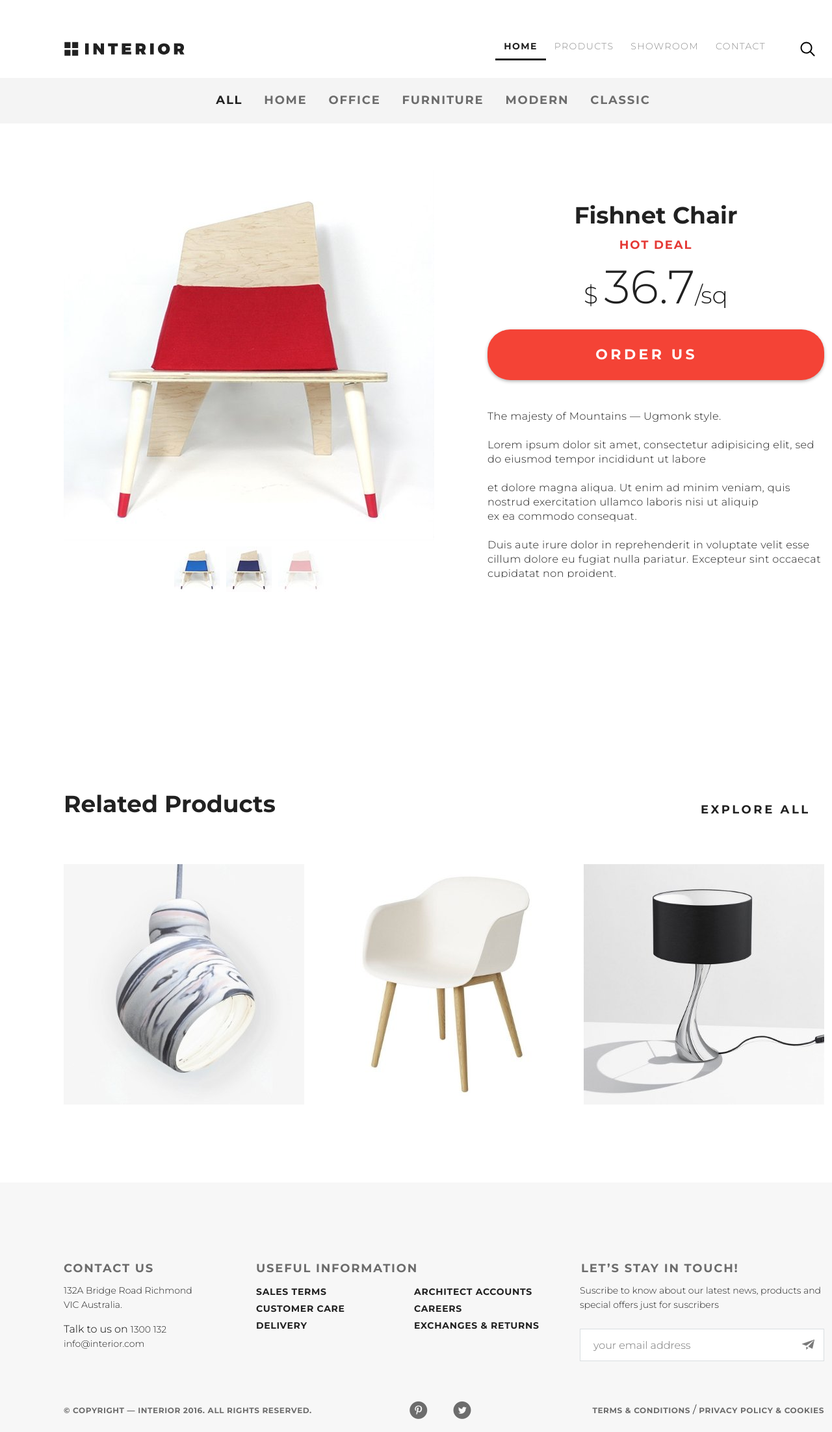
After one commit to UzunovD/Geek_django, a Django app: page /product_details/ in a window 1280 px wide; the page is wider, and only the part inside the window is pictured. The commit adds this page. Shown: that part at 65% size. Run offline with Django 3.2, Linux system fonts and the light colour scheme; some web fonts are replaced.

Commit message:
lesson 2:   - templates inheritance product-deails.html   - static tag   - url tag   - fot tag*

```diff
--- a/geekshop/urls.py
+++ b/geekshop/urls.py
@@ -13,15 +13,12 @@ Including another URLconf
     1. Import the include() function: from django.urls import include, path
     2. Add a URL to urlpatterns:  path('blog/', include('blog.urls'))
 """
+
 from django.contrib import admin
-from django.urls import path
-
-import mainapp.views as mainapp
+from django.urls import path, include
 
 urlpatterns = [
-    path('', mainapp.index, name='index'),
-    path('contact/', mainapp.contact, name='contact'),
-    path('products/', mainapp.products, name='products'),
-    path('product-deails/', mainapp.product_deails, name='product_deails'),
+    path('', include('mainapp.urls', namespace='main')),
+
     path('admin/', admin.site.urls),
 ]
--- a/mainapp/templates/mainapp/base.html
+++ b/mainapp/templates/mainapp/base.html
@@ -68,7 +68,7 @@
                 </div>
                 <div class="col_3">
                     <div class="in_touch">
-                        <p class=" suscribe foot_text">Suscribe to&nbsp;know about our latest news, products and special
+                        <p class="suscribe foot_text">Suscribe to&nbsp;know about our latest news, products and special
                             offers just for suscribers</p>
                     </div>
                     <form action="#">
--- a/mainapp/templates/mainapp/includes/inc__main_menu.html
+++ b/mainapp/templates/mainapp/includes/inc__main_menu.html
@@ -1,11 +1,11 @@
 {% load static %}
-            <div class="header"><a href="{% url 'index' %}"><img src="{% static 'img/logo_228.svg' %}" alt="logo"></a>
+            <div class="header"><a href="{% url 'main:index' %}"><img src="{% static 'img/logo_228.svg' %}" alt="logo"></a>
                 <ul class="menu">
-                    <li class="menu_list"><a href="{% url 'index' %}" class="menu_link menu_link_active">HOME</a></li>
-                    <li class="menu_list"><a href="{% url 'products' %}" class="menu_link">PRODUCTS</a></li>
+                    <li class="menu_list"><a href="{% url 'main:index' %}" class="menu_link menu_link_active">HOME</a></li>
+                    <li class="menu_list"><a href="{% url 'main:products' %}" class="menu_link">PRODUCTS</a></li>
                     <!-- <li class="menu_list"><a href="#" class="menu_link">HISTORY</a></li> -->
-                    <li class="menu_list"><a href="{% url 'product_deails' %}" class="menu_link">SHOWROOM</a></li>
-                    <li class="menu_list"><a href="{% url 'contact' %}" class="menu_link">CONTACT</a></li>
+                    <li class="menu_list"><a href="{% url 'main:product_details' %}" class="menu_link">SHOWROOM</a></li>
+                    <li class="menu_list"><a href="{% url 'main:contact' %}" class="menu_link">CONTACT</a></li>
                     <li class="menu_list"><a href="#" class="menu_link basket"></a></li>
                     <li class="menu_list"><a href="#" class="menu_link"><img src="{% static 'img/search_224.svg' %}" alt="search"></a></li>
                 </ul>
--- /dev/null
+++ b/mainapp/templates/mainapp/product_details.html
@@ -0,0 +1,62 @@
+{% extends 'mainapp/base.html' %}
+{% load static %}
+
+    {% block container %}
+        <div class="padding_site">
+            <!---              headr                  -->
+            {% include 'mainapp/includes/inc__main_menu.html' %}
+        </div>
+        <div class="deails_nav">
+            <a class="deails_link deails_link_active" href="#">All</a>
+            <a class="deails_link" href="#">HOME</a>
+            <a class="deails_link" href="#">OFFICE</a>
+            <a class="deails_link" href="#">FURNITURE</a>
+            <a class="deails_link" href="#">MODERN</a>
+            <a class="deails_link" href="#">CLASSIC</a>
+        </div>
+        <div class="padding_site">
+        <div class="deails_block clearfix">
+            <div class="deails_slider_control">
+                <img src="{% static 'img/slider1_43.jpg' %}" alt="deails_slider" class="deails_slider">
+                <a href="#" class="slider_control_link"><img src="{% static 'img/controll_55.jpg' %}" alt="slider_control" class="slider_control"></a><a href="#" class="slider_control_link"><img src="{% static 'img/controll11_51.jpg' %}" alt="slider_control" class="slider_control"></a><a href="#" class="slider_control_link"><img src="{% static 'img/controll2_47.jpg' %}" alt="slider_control" class="slider_control"></a>
+            </div>
+            <div class="deails_slider_text">
+                <p class="deails_h">Fishnet Chair</p>
+                <p class="deails_hot">Hot Deal</p><br>
+                <p class="price">$ <span class="p37">36.7</span>/sq</p>
+                <a href="#" class="deails_order">Order Us <img class="bat_arrow" alt="bat_arrow" src="{% static 'img/arrow_31.svg' %}"></a>
+                <div>
+                    <p class="deails_content_text">The majesty of&nbsp;Mountains&nbsp;&mdash; Ugmonk style. <br><br>
+                        Lorem ipsum dolor sit amet, consectetur adipisicing elit, sed do&nbsp;eiusmod tempor incididunt ut&nbsp;labore <br><br>
+                        et&nbsp;dolore magna aliqua. Ut&nbsp;enim ad&nbsp;minim veniam, quis nostrud exercitation ullamco laboris nisi ut&nbsp;aliquip ex&nbsp;ea&nbsp;commodo consequat. <br><br>
+                        Duis aute irure dolor in&nbsp;reprehenderit in&nbsp;voluptate velit esse cillum dolore eu&nbsp;fugiat nulla pariatur. Excepteur sint occaecat cupidatat non proident. <br>
+                        sunt in&nbsp;culpa qui officia deserunt mollit anim id&nbsp;est laborum. Sed ut&nbsp;perspiciatis unde omnis iste natus error sit voluptatem accusantium doloremque laudantium, totam rem aperiam, eaque ipsa quae ab&nbsp;illo inventore veritatis et&nbsp;quasi architecto beatae vitae dicta sunt explicabo. Nemo enim ipsam voluptatem quia voluptas sit aspernatur aut odit aut fugit, sed quia consequuntur magni dolores eos qui ratione voluptatem sequi nesciunt. Neque porro quisquam est, qui dolorem ipsum quia dolor sit amet, consectetur, adipisci velit, sed quia non numquam eius modi tempora incidunt ut&nbsp;labore et&nbsp;dolore magnam aliquam quaerat voluptatem.</p>
+                </div>
+            </div>
+        </div>
+        <div class="deails_block2_head">
+            <div class="block1_nav">
+                <h2 class="block1_nav_h2">Related Products</h2>
+            </div><a href="{% url 'main:products' %}" class="explore_all">explore all <img class="bat_arrow" src="{% static 'img/arrow_205.svg' %}" height="17" alt="bat_arrow"></a>
+        </div>
+        <!---              блок3                 -->
+        <div class="block3_container">
+            <div class="block3_col">
+                <a href="#" class="block3_link">
+                    <div class="block3_div_img"><img src="{% static 'img/product_11_117.jpg' %}" alt="product photo"></div>
+                </a>
+            </div>
+            <div class="block3_col">
+                <a href="#" class="block3_link">
+                    <div class="block3_div_img"><img src="{% static 'img/product_21_115.jpg' %}" alt="product photo"></div>
+                </a>
+            </div>
+            <div class="block3_col">
+                <a href="#" class="block3_link">
+                    <div class="block3_div_img"><img src="{% static 'img/product_31_113.jpg' %}" alt="product photo"></div>
+                </a>
+            </div>
+        </div>
+        <div class="deals_margin"></div>
+    </div>
+    {% endblock %}
--- a/mainapp/templates/mainapp/products.html
+++ b/mainapp/templates/mainapp/products.html
@@ -26,17 +26,17 @@
             </div>
             <div class="block3_container">
                 <div class="block3_col">
-                    <a href="{% url ' products-deails' %}" class="block3_link">
+                    <a href="{% url 'main:product_details' %}" class="block3_link">
                         <div class="block3_div_img"><img src="{% static 'img/product_11_117.jpg' %}" alt="product photo"></div>
                     </a>
                 </div>
                 <div class="block3_col">
-                    <a href="{% url ' products-deails' %}" class="block3_link">
+                    <a href="{% url 'main:product_details' %}" class="block3_link">
                         <div class="block3_div_img"><img src="{% static 'img/product_21_115.jpg' %}" alt="product photo"></div>
                     </a>
                 </div>
                 <div class="block3_col">
-                    <a href="{% url ' products-deails' %}" class="block3_link">
+                    <a href="{% url 'main:product_details' %}" class="block3_link">
                         <div class="block3_div_img"><img src="{% static 'img/product_31_113.jpg' %}" alt="product photo"></div>
                     </a>
                 </div>
--- /dev/null
+++ b/mainapp/urls.py
@@ -0,0 +1,13 @@
+from django.urls import path
+
+from mainapp import views as mainapp
+
+app_name = 'mainapp'
+
+urlpatterns = [
+    path('', mainapp.index, name='index'),
+    path('contact/', mainapp.contact, name='contact'),
+    path('products/', mainapp.products, name='products'),
+    path('product_details/', mainapp.product_details, name='product_details'),
+
+]
--- a/mainapp/views.py
+++ b/mainapp/views.py
@@ -3,27 +3,48 @@ from django.shortcuts import render
 
 def index(request):
     context = {
-        'page_title': 'Shop',
+        'page_title': 'shop',
     }
     return render(request, 'mainapp/index.html', context)
 
 
 def contact(request):
+    locations = [
+        {
+            'loc': 'California',
+            'phone': '1900 1234 5678 ',
+            'email': 'info@interior.com',
+            'address': '12 W 1st St, 90001 Los Angeles, California',
+         },
+        {
+            'loc': 'Texas',
+            'phone': '1900 1234 5678 ',
+            'email': 'info@interior.com',
+            'address': '12 W 1st St, 90001 New Jersia, Texas',
+         },
+        {
+            'loc': 'Man',
+            'phone': '1900 1234 5678 ',
+            'email': 'info@interior.com',
+            'address': '12 W 1st St, 90001 Saint Men, Man',
+         },
+    ]
     context = {
-        'page_title': 'Contact',
+        'page_title': 'contact',
+        'locations': locations,
     }
     return render(request, 'mainapp/contact.html', context)
 
 
 def products(request):
     context = {
-        'page_title': 'Products',
+        'page_title': 'products',
     }
     return render(request, 'mainapp/products.html', context)
 
 
-def product_deails(request):
+def product_details(request):
     context = {
         'page_title': 'Product deails',
     }
-    return render(request, 'mainapp/product-deails.html', context)
+    return render(request, 'mainapp/product_details.html', context)
--- a/static/css/style.css
+++ b/static/css/style.css
@@ -541,6 +541,7 @@ a:focus {
   color: #6c6c6c;
 }
 .footer_icon {
+  font-family: 'icomoon' !important;
   font-size: 28px;
   line-height: 26px;
   font-weight: 400;
```
Also changed, not shown: mainapp/templates/mainapp/contact.html (+6 -28 lines), mainapp/templates/mainapp/index.html (+6 -6 lines), mainapp/templates/mainapp/product-deails.html (deleted, +0 -62 lines).
